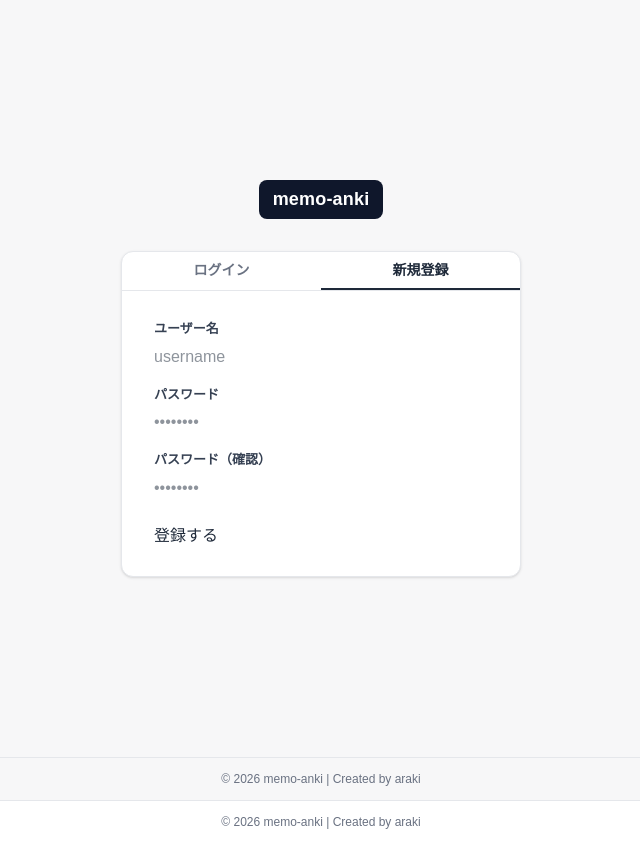
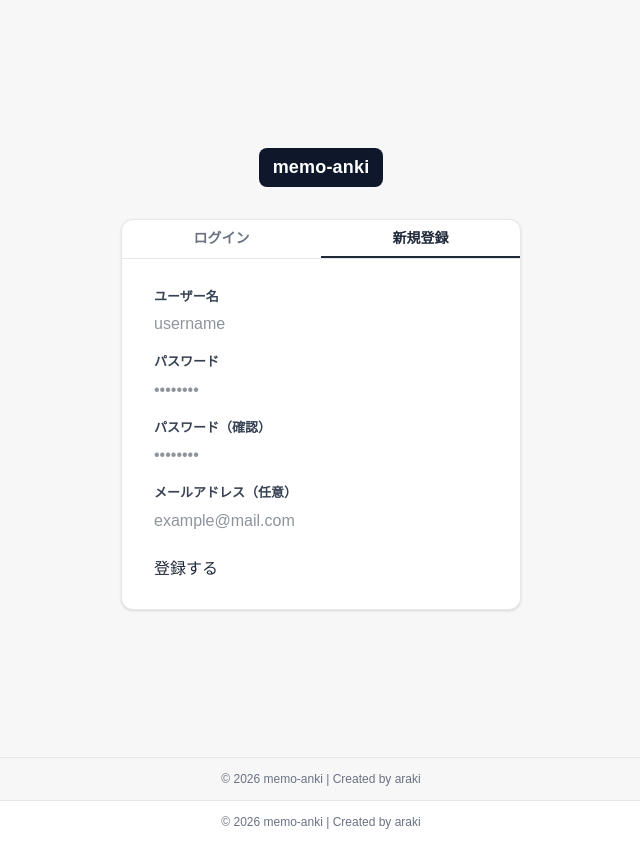
Before and after one commit to Shin0005/memo-anki, a Next.js app in the folder frontend/: page /login in a window 1280 px wide. Both pictures are taken after a click on the button "新規登録". Shown: the whole page, without its empty margins (319-959 px from the left). Built offline with nearby package versions, Linux system fonts and the light colour scheme.

Commit message:
feat: 新規登録にemail(任意)フィールドとパスワード一致チェックを追加

```diff
--- a/frontend/features/auth/components/RegisterForm.tsx
+++ b/frontend/features/auth/components/RegisterForm.tsx
@@ -4,11 +4,13 @@
 'use client';
 
 import { useState } from 'react';
+import { toast } from 'sonner';
 
 export type RegisterValues = {
   username: string;
   password: string;
   passwordConfirm: string;
+  email?: string;
 };
 
 type RegisterFormProps = {
@@ -19,10 +21,20 @@ export default function RegisterForm({ onSubmit }: RegisterFormProps) {
   const [username, setUsername] = useState('');
   const [password, setPassword] = useState('');
   const [passwordConfirm, setPasswordConfirm] = useState('');
+  const [email, setEmail] = useState('');
 
   const handleSubmit = (e: React.FormEvent) => {
     e.preventDefault();
-    onSubmit({ username, password, passwordConfirm });
+    if (password !== passwordConfirm) {
+      toast.error('パスワードが一致しません');
+      return;
+    }
+    onSubmit({
+      username,
+      password,
+      passwordConfirm,
+      email: email.trim() === '' ? undefined : email.trim(),
+    });
   };
 
   return (
@@ -50,6 +62,8 @@ export default function RegisterForm({ onSubmit }: RegisterFormProps) {
         <input
           type="password"
           required
+          minLength={8}
+          maxLength={64}
           autoComplete="new-password"
           placeholder="••••••••"
           value={password}
@@ -58,17 +72,33 @@ export default function RegisterForm({ onSubmit }: RegisterFormProps) {
         />
       </div>
 
-      <div className="mb-6">
+      <div className="mb-4">
         <label className="block text-[13px] font-semibold text-gray-700 mb-1.5">
           パスワード（確認）
         </label>
         <input
           type="password"
           required
+          minLength={8}
+          maxLength={64}
           autoComplete="new-password"
           placeholder="••••••••"
           value={passwordConfirm}
           onChange={(e) => setPasswordConfirm(e.target.value)}
+          className="auth-input"
+        />
+      </div>
+
+      <div className="mb-6">
+        <label className="block text-[13px] font-semibold text-gray-700 mb-1.5">
+          メールアドレス（任意）
+        </label>
+        <input
+          type="email"
+          autoComplete="email"
+          placeholder="example@mail.com"
+          value={email}
+          onChange={(e) => setEmail(e.target.value)}
           className="auth-input"
         />
       </div>
```
